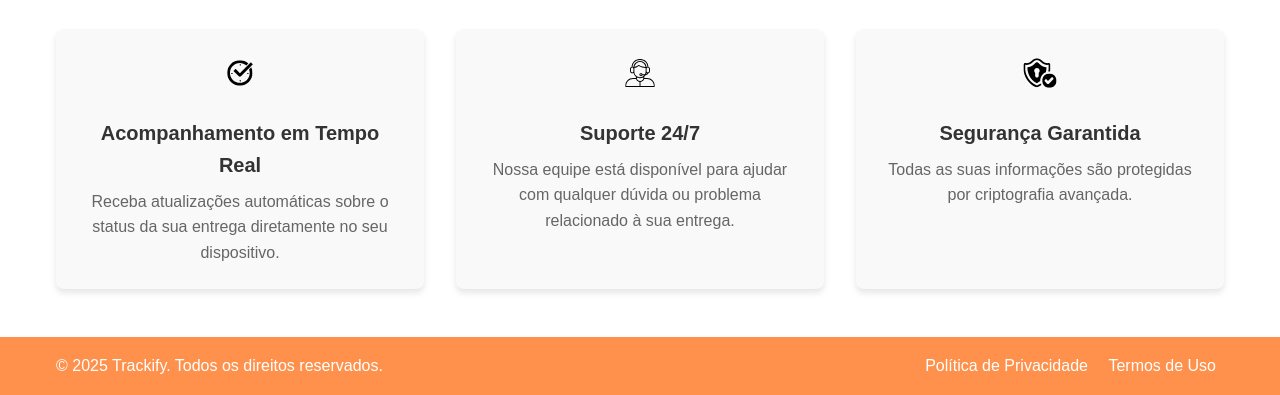
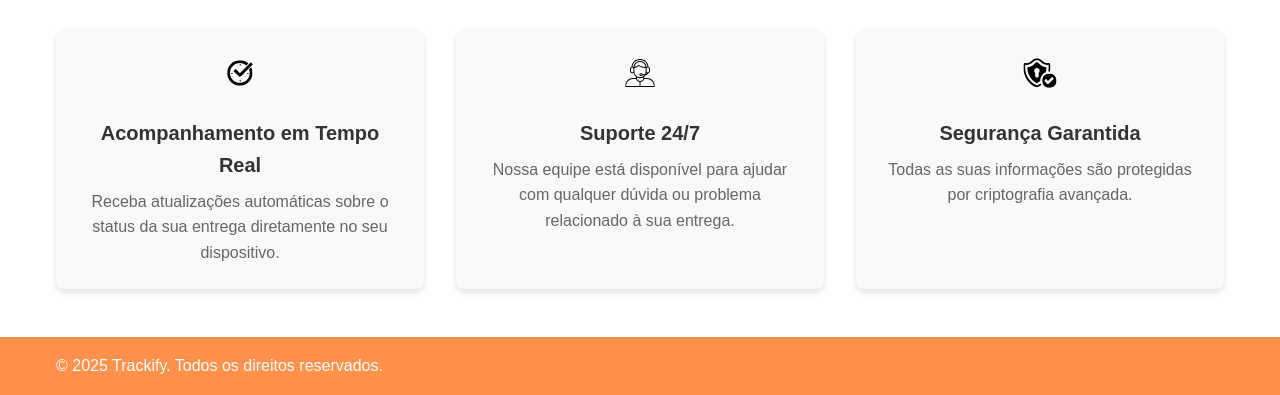
Before and after one commit to SantiaGhou/Trackify, a website: page public/index.html in a window 1280 px wide. Shown: the part 565-960 px from the top of the page. Drawn offline with Linux system fonts and the light colour scheme.

Commit message:
pequena correção no footer

```diff
--- a/public/index.html
+++ b/public/index.html
@@ -71,11 +71,7 @@
   <!-- Footer -->
   <footer class="footer">
     <div class="container">
-      <p>&copy; 2025 Trackify. Todos os direitos reservados.</p>
-      <nav>
-        <a href="#">Política de Privacidade</a>
-        <a href="#">Termos de Uso</a>
-      </nav>
+      <p>&copy; 2025 Trackify. Todos os direitos reservados. </p>
     </div>
   </footer>
 
```
